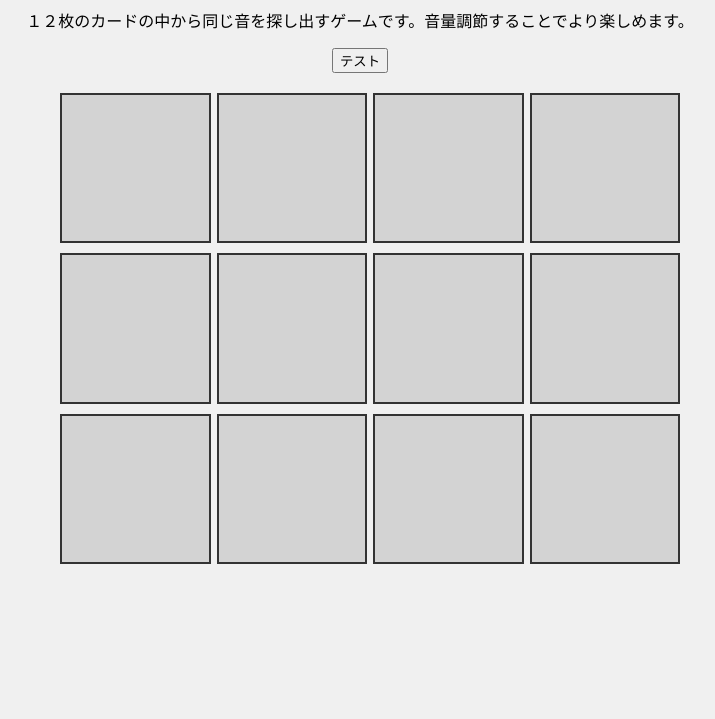
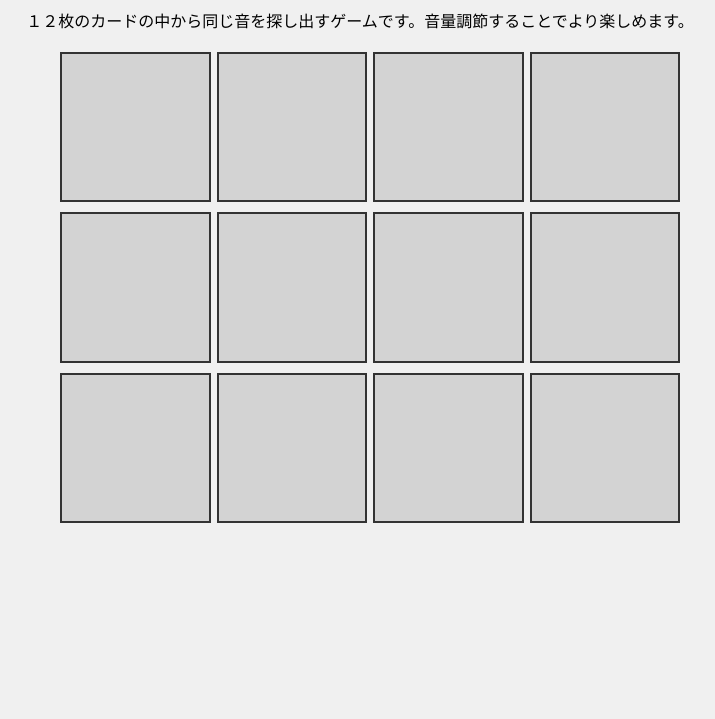
Before and after one commit to takayassun-bit/Acoustic-Nervousness, a plain HTML site: page index.html in a window 1280 px wide. Shown: the part 81-800 px from the top of the page, without its empty margins (280-995 px from the left). Drawn offline with Linux system fonts and the light colour scheme.

Commit message:
Update index.html

```diff
--- a/index.html
+++ b/index.html
@@ -8,7 +8,6 @@
 <body>
   <h1>ようこそ音の神経衰弱へ</h1>
   <p>１２枚のカードの中から同じ音を探し出すゲームです。音量調節することでより楽しめます。</p>
-  <button id="testButton">テスト</button>
   <div class="card-grid">
     <div class="card" data-id="0"></div>
     <div class="card" data-id="1"></div>
```
